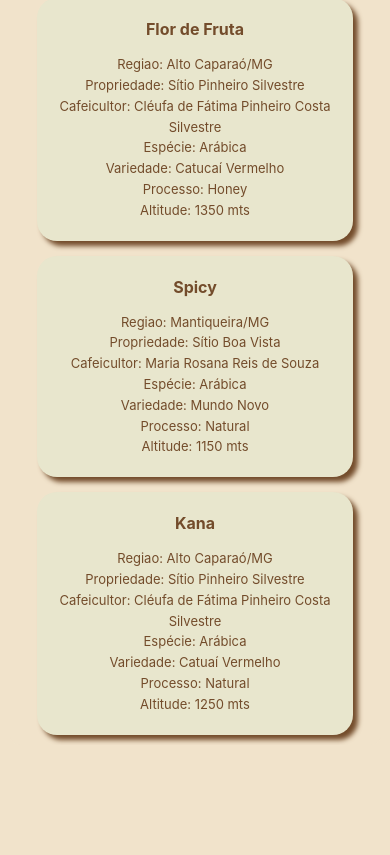
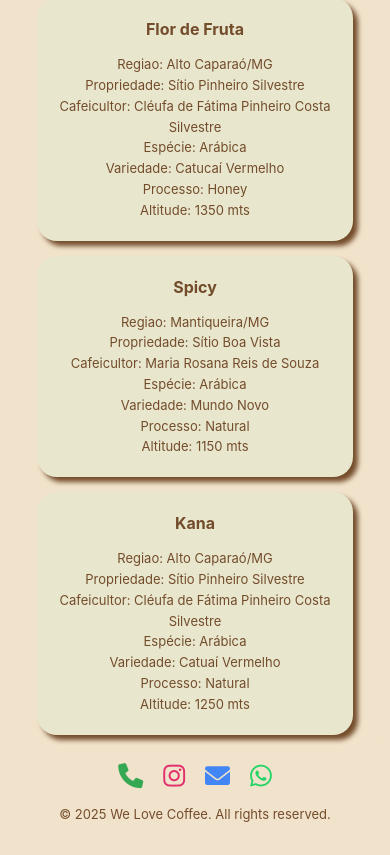
Before and after one commit to fpfrances/coffee_website, a React (Create React App) app: page /coffee_website/types in a window 390 px wide. Shown: the part 1115-1970 px from the top of the page. Before the commit the page ends 1860 px from the top, so only its background shows below. Built offline with nearby package versions, Linux system fonts and the light colour scheme.

Commit message:
Mobile view fixed

```diff
--- a/src/App.css
+++ b/src/App.css
@@ -2,7 +2,8 @@ body{
   background-color: #F1E3CB;
   min-height: 100vh;
   width: 100%;
-  overflow: hidden;
+  overflow-x: hidden;
+  overflow-y: auto; /* or just use `overflow: auto;` */
 }
 
 .App-fullogo {
@@ -100,19 +101,27 @@ header {
   border-radius: 20px;
 }
 
+/* Make the app container a column flexbox filling full viewport height */
+.App {
+  display: flex;
+  flex-direction: column;
+  min-height: 100vh;
+}
+
 .App-webpage {
   display: flex;
+  flex: 1;
   flex-direction: column;
   align-items: center; /* Horizontally centers child elements */
   justify-content: flex-start; /* Adjusts vertical alignment */
 }
 
-footer {
-  position: fixed;
-  bottom: 0px;
-  width: 100%;
+/* Footer styles */
+.App-footer {
+  background-color: #F1E3CB;
+  color: #fff;
+  padding: 1rem 0;
   text-align: center;
-  padding: 0px;
 }
 
 .instagram-link {
@@ -253,6 +262,8 @@ footer {
   color: #0f5c2b; /* Darker shade on hover */
 }
 
+
+
 @keyframes App-logo-spin {
   from {
     transform: rotate(0deg);
@@ -364,7 +375,7 @@ footer {
   }
 
   footer {
-    display: none;
+    display: visible;
   }
 
   .phone-link, .instagram-link, .email-link, .whatsapp-link {
@@ -474,7 +485,7 @@ footer {
   }
 
   footer {
-    display: none;
+    display: visible;
   }
 
   .phone-link, .instagram-link, .email-link, .whatsapp-link {
@@ -589,7 +600,7 @@ footer {
   }
 
   footer {
-    display: none;
+    display: visible;
   }
 
   .phone-link, .instagram-link, .email-link {
--- a/src/pages/types.css
+++ b/src/pages/types.css
@@ -57,7 +57,7 @@ p {
 /* Phones (320px–767px) */
 @media (min-width: 320px) and (max-width: 767px) {
     body {
-        height: 100%;           /* Ensure body takes full height */
+        min-height: 100%;        /* Ensure body takes full height */
         margin: 0;              /* Remove default margin */
         padding: 0;             /* Remove padding */
     }
```
